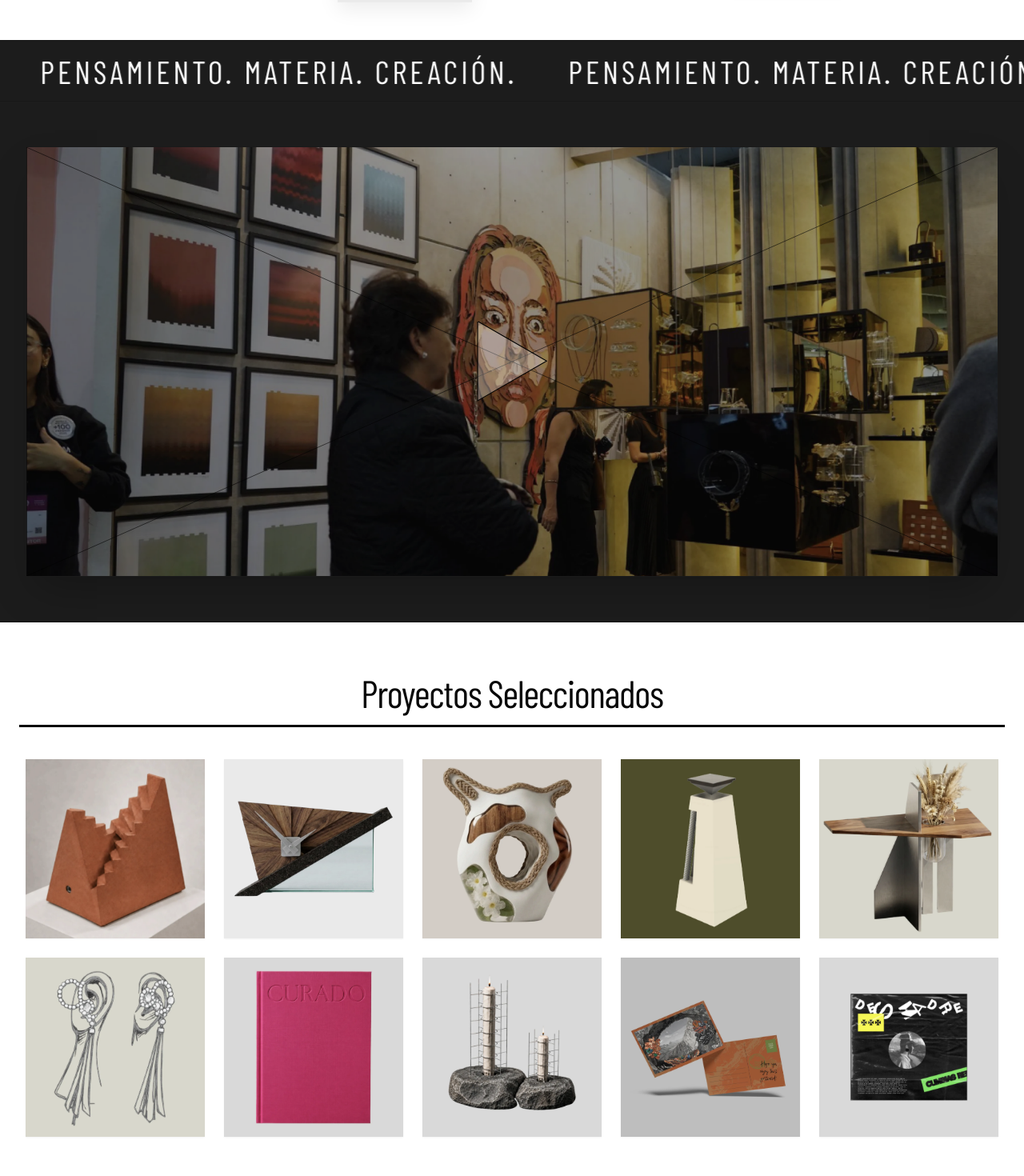
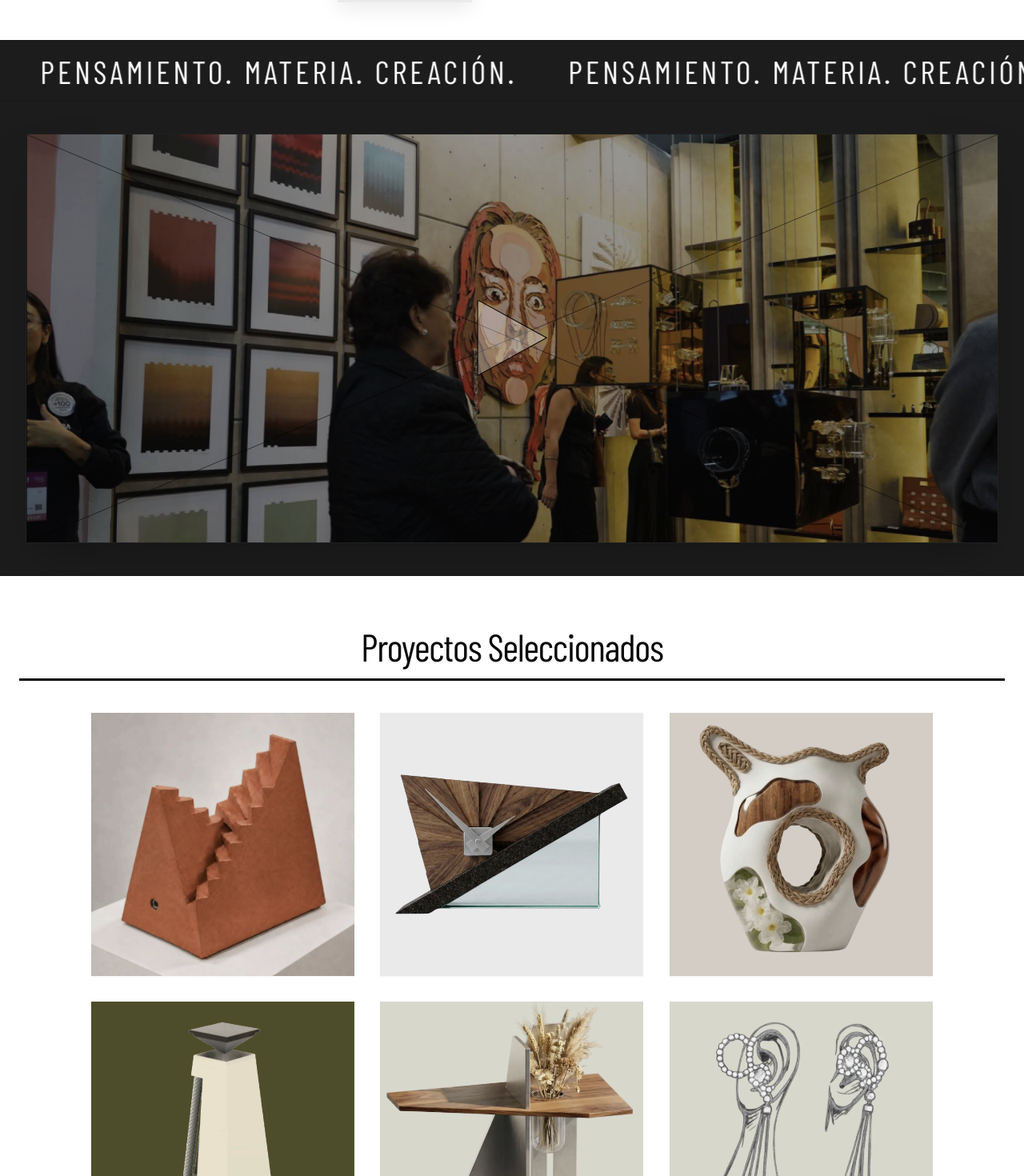
Before and after one commit to juankio/umbral-web, a Nuxt app: page /zona-maco in a window 1280 px wide. Shown: the part 680-2150 px from the top of the page at 80% size. Built offline with nearby package versions, Linux system fonts and the light colour scheme; a web font is replaced by a local one.

Commit message:
fix(zona-maco): encuadrar video 100% completo en pantalla con aspect 1697/751 y max-h-[64vh]

```diff
--- a/components/zona-maco/ZonaMacoContext.vue
+++ b/components/zona-maco/ZonaMacoContext.vue
@@ -1,8 +1,11 @@
 <template>
-  <section id="repentina" class="py-8 sm:py-12 lg:py-14 bg-[#1C1C1C] border-b border-neutral-900 select-none">
-    <div class="w-full px-4 sm:px-6 lg:px-8">
-      <div ref="frameRef">
-        <ZonaMacoContextVideo class="w-full max-w-[1380px] xl:max-w-[1540px] mx-auto" />
+  <section
+    id="repentina"
+    class="py-6 sm:py-8 lg:py-10 bg-[#1C1C1C] border-b border-neutral-900 select-none flex items-center justify-center"
+  >
+    <div class="w-full px-4 sm:px-6 lg:px-8 flex items-center justify-center">
+      <div ref="frameRef" class="w-full flex items-center justify-center">
+        <ZonaMacoContextVideo class="w-full max-w-[1200px] xl:max-w-[1320px] 2xl:max-w-[1400px] max-h-[64vh]" />
       </div>
     </div>
   </section>
--- a/components/zona-maco/ZonaMacoContextVideo.vue
+++ b/components/zona-maco/ZonaMacoContextVideo.vue
@@ -1,7 +1,7 @@
 <template>
   <div
-    class="relative w-full aspect-[1697/751] sm:aspect-[1697/751] bg-neutral-950 overflow-hidden shadow-2xl transition-all duration-500 rounded-none border border-neutral-800/60"
-    :class="{ 'group cursor-pointer hover:border-neutral-700': !isPlaying }"
+    class="relative w-full aspect-[1697/751] max-h-[64vh] bg-neutral-950 overflow-hidden shadow-2xl transition-all duration-500 rounded-none border border-neutral-800/80 cursor-pointer"
+    :class="{ 'group hover:border-neutral-700': !isPlaying, 'cursor-default': isPlaying }"
     role="button"
     tabindex="0"
     :aria-label="isPlaying ? 'Reproductor de video documental' : 'Reproducir video documental de la Repentina'"
--- a/components/zona-maco/ZonaMacoSelection.vue
+++ b/components/zona-maco/ZonaMacoSelection.vue
@@ -1,5 +1,5 @@
 <template>
-  <section id="proyectos" class="relative overflow-hidden scroll-mt-24 py-10 sm:py-14 lg:py-16 bg-white select-none border-b border-neutral-200">
+  <section id="proyectos" class="relative overflow-hidden scroll-mt-24 pt-10 sm:pt-14 lg:pt-16 pb-12 sm:pb-16 bg-white select-none border-b border-neutral-200">
     <!-- Encabezado de sección con scroll reveal -->
     <div class="relative z-10 w-full px-4 sm:px-6 text-center">
       <h2 ref="headingRef" class="font-barlow font-normal text-3xl sm:text-4xl lg:text-5xl text-[#070707] text-center leading-none tracking-tight">
@@ -9,14 +9,17 @@
       <div ref="dividerRef" class="h-[2px] sm:h-[3px] bg-[#030303] max-w-[1440px] mx-auto mt-4 mb-8 sm:mb-10 will-change-transform" />
     </div>
 
-    <!-- Grid Editorial de 5 Columnas (2 filas de 5 piezas = 10 piezas) -->
-    <div class="relative z-10 max-w-[1440px] mx-auto px-4 sm:px-6 lg:px-8">
-      <div class="grid grid-cols-2 sm:grid-cols-3 md:grid-cols-4 lg:grid-cols-5 gap-3.5 sm:gap-4 lg:gap-5 xl:gap-6">
+    <!-- Grid Editorial de 3 Columnas (patrón Figma: 3-3-3-1 con Desmadre centrado) -->
+    <div class="relative z-10 max-w-[1040px] xl:max-w-[1100px] mx-auto px-4 sm:px-6">
+      <div class="grid grid-cols-1 sm:grid-cols-2 lg:grid-cols-3 gap-5 sm:gap-7 lg:gap-8">
         <article
           v-for="(item, idx) in productos"
           :key="item.slug"
           :ref="el => setCardRef(el, idx)"
-          class="relative w-full aspect-square group overflow-hidden border-0 shadow-sm hover:shadow-xl transition-all duration-300 will-change-transform"
+          :class="[
+            'relative w-full aspect-square group overflow-hidden border-0 shadow-sm hover:shadow-xl transition-all duration-300 will-change-transform',
+            { 'lg:col-start-2': item.slug === 'desmadre' }
+          ]"
           :style="{ backgroundColor: item.bg }"
           @mouseenter="onCardEnter(idx)"
           @mouseleave="onCardLeave(idx)"
@@ -54,24 +57,26 @@
       </div>
     </div>
 
-    <!-- Líneas en V como marca de agua sutil arquitectónica -->
+    <!-- Líneas en V: capa de fondo absoluta que abraza Fila 3 y Fila 4 por detrás sin crear espacio vacío -->
     <div
-      class="mt-12 sm:mt-16 flex items-end justify-center w-full max-w-[1540px] mx-auto pointer-events-none select-none overflow-hidden opacity-15 sm:opacity-20"
+      class="absolute bottom-0 inset-x-0 pointer-events-none select-none z-0 flex items-end justify-center w-full max-w-[1400px] xl:max-w-[1560px] mx-auto h-[740px] sm:h-[840px] lg:h-[960px] overflow-hidden"
     >
+      <div class="w-full flex items-end justify-center">
         <img
           src="/images/zm-lines-v-left.svg"
           alt=""
           aria-hidden="true"
-        class="w-1/2 max-w-[770px] h-auto object-contain object-bottom"
+          class="w-1/2 max-w-[700px] xl:max-w-[780px] h-full object-cover object-bottom"
           loading="lazy"
         />
         <img
           src="/images/zm-lines-v-right.svg"
           alt=""
           aria-hidden="true"
-        class="w-1/2 max-w-[770px] h-auto object-contain object-bottom"
+          class="w-1/2 max-w-[700px] xl:max-w-[780px] h-full object-cover object-bottom"
           loading="lazy"
         />
+      </div>
     </div>
   </section>
 </template>
@@ -124,7 +129,7 @@ onMounted(() => {
   observeScrollReveal(headingRef, { type: 'heading', delay: 50 })
   observeScrollReveal(dividerRef, { type: 'divider', origin: 'center', delay: 150 })
   cardEls.value.forEach((card, i) => {
-    observeScrollReveal(card, { type: 'card', delay: (i % 5) * 50 })
+    observeScrollReveal(card, { type: 'card', delay: (i % 3) * 50 })
   })
 })
 </script>
```
Lines whose indentation alone changed are shown as unchanged.
